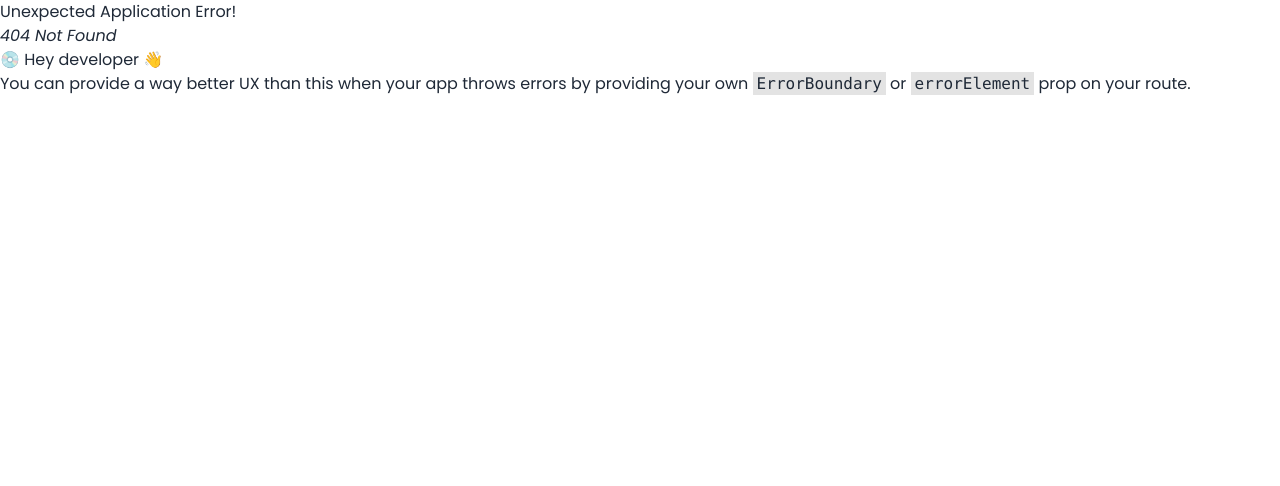
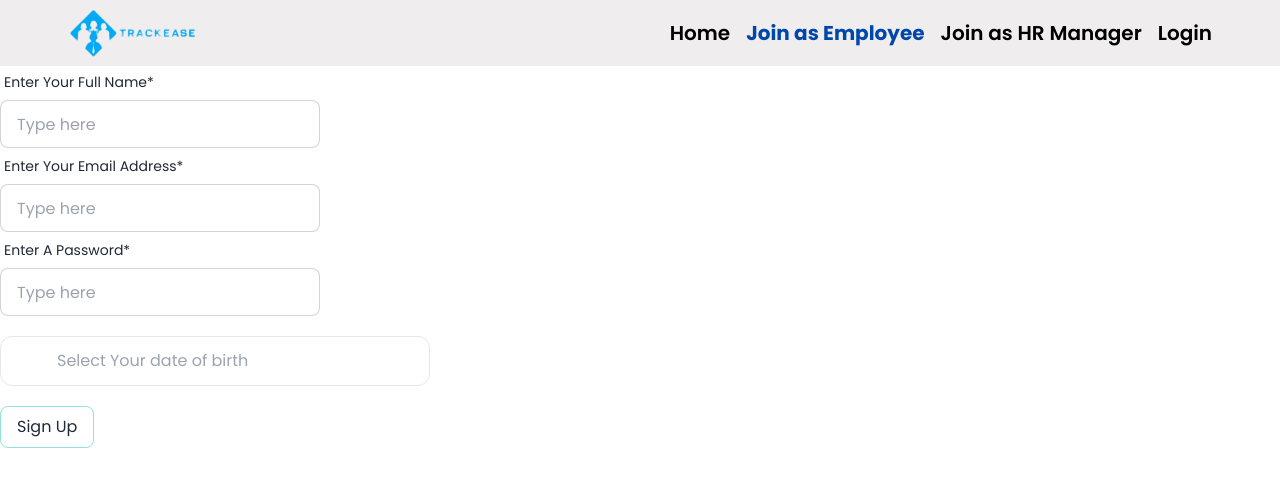
Before and after one commit to Dinobondhu-shill/TrackEase-client, a React (Vite) app: page /join-as-employee in a window 1280 px wide. Before the commit this address had no page. Shown: the top 486 px of the page. Built offline with nearby package versions, Linux system fonts and the light colour scheme.

Commit message:
employee form added

```diff
--- a/package.json
+++ b/package.json
@@ -14,6 +14,7 @@
     "lottie-react": "^2.4.0",
     "match-sorter": "^6.3.4",
     "react": "^18.2.0",
+    "react-datepicker": "^6.9.0",
     "react-dom": "^18.2.0",
     "react-icons": "^5.2.1",
     "react-router-dom": "^6.23.1",
--- a/src/components/Navbar.jsx
+++ b/src/components/Navbar.jsx
@@ -12,7 +12,7 @@ const Navbar = () => {
 
      };
    }}>Home</NavLink>
-   <NavLink to={"/all-blogs"}
+   <NavLink to={'/join-as-employee'}
    style={({ isActive,}) => {
      return {
        fontWeight: isActive ? "bold" : "",
@@ -57,7 +57,7 @@ const Navbar = () => {
     <Link to={'/'}> <img src={logo} className="w-36" /> </Link>
   </div>
   <div className="navbar-end hidden text-xl font-semibold lg:flex">
-    <ul className="menu menu-horizontal px-1 flex gap-4">
+    <ul className="menu menu-horizontal px-1 text-xl flex gap-4">
      {Navbar}
     </ul>
   </div>
--- a/src/pages/Home/About.jsx
+++ b/src/pages/Home/About.jsx
@@ -20,7 +20,7 @@ return (
         minimize asset loss, and optimize resource allocation through our innovative platform.</p>
     </div>
     <div className="w-1/2 flex justify-center">
-      <Lottie animationData={mission} loop={true} className='w-[80%] ' />;
+      <Lottie animationData={mission} loop={true} className='w-[80%]' />;
     </div>
   </div>
   <h3 className='font-semibold my-8 text-3xl'>What We Offer: </h3>
--- /dev/null
+++ b/src/pages/SignIn/JoinEmployee.jsx
@@ -0,0 +1,60 @@
+import { useState } from "react";
+import ReactDatePicker from "react-datepicker";
+import "react-datepicker/dist/react-datepicker.css";
+
+
+const JoinEmployee = () => {
+  const [startDate, setStartDate] = useState(null);
+
+  const handleJoinEmployee = (event) => {
+    event.preventDefault();
+    const form = event.target;
+    const name = form.fullName.value;
+    const email = form.email.value;
+    const role = 'employee';
+    const password= form.password.value
+    const birthday = startDate;
+    const employee = {name, email, role, password, birthday}
+    console.log(employee)
+  }
+
+return (
+<div className="pt-16">
+  {/* sign in form */}
+  <div>
+    <form onSubmit={handleJoinEmployee}>
+      {/* full name field */}
+      <label className="form-control w-full ">
+        <div className="label">
+          <span className="label-text">Enter Your Full Name*</span>
+        </div>
+        <input type="text" placeholder="Type here" name="fullName" className="input input-bordered w-full max-w-xs" required />
+      </label>
+      {/* email field */}
+      <label className="form-control w-full ">
+        <div className="label">
+          <span className="label-text">Enter Your Email Address*</span>
+        </div>
+        <input type="text" placeholder="Type here" name="email" className="input input-bordered w-full max-w-xs" required/>
+      </label>
+      {/* email field */}
+      <label className="form-control w-full ">
+        <div className="label">
+          <span className="label-text">Enter A Password*</span>
+        </div>
+        <input type="text" placeholder="Type here" name="password" className="input input-bordered w-full max-w-xs" required/>
+      </label>
+      {/* date of birth field */}
+      <label className="form-control w-full my-5 ">
+       <div>
+       <ReactDatePicker placeholderText="Select Your date of birth" className="border py-3 px-14 rounded-xl" selected={startDate} onChange={(date) => setStartDate(date)} />
+       </div>
+      </label>
+      <input type="submit" value="Sign Up" className="border border-[#92e0e3] mx-auto px-4 py-2 rounded-lg "/>
+    </form>
+  </div>
+</div>
+);
+};
+
+export default JoinEmployee;
--- a/src/router/Router.jsx
+++ b/src/router/Router.jsx
@@ -1,6 +1,7 @@
 import { createBrowserRouter } from "react-router-dom";
 import Home from "../pages/Home/Home";
 import Root from "../layout/Root";
+import JoinEmployee from "../pages/SignIn/JoinEmployee";
 
 export const router = createBrowserRouter([
   {
@@ -10,6 +11,10 @@ export const router = createBrowserRouter([
       {
         path:"/",
         element:<Home></Home>
+      },
+      {
+        path:'/join-as-employee',
+        element:<JoinEmployee></JoinEmployee>
       }
     ]
   },
```
Also changed, not shown: 1 other file (tests, documents, lock files or other folders).
